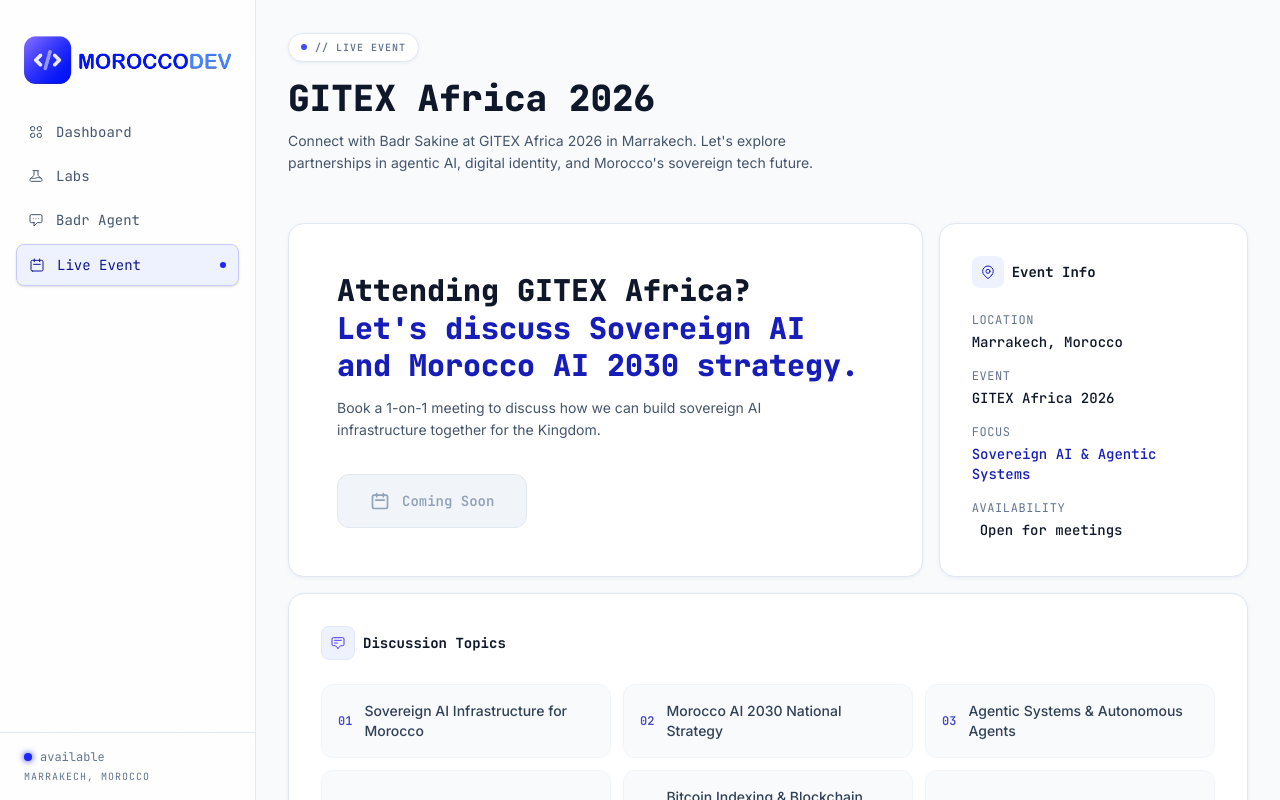
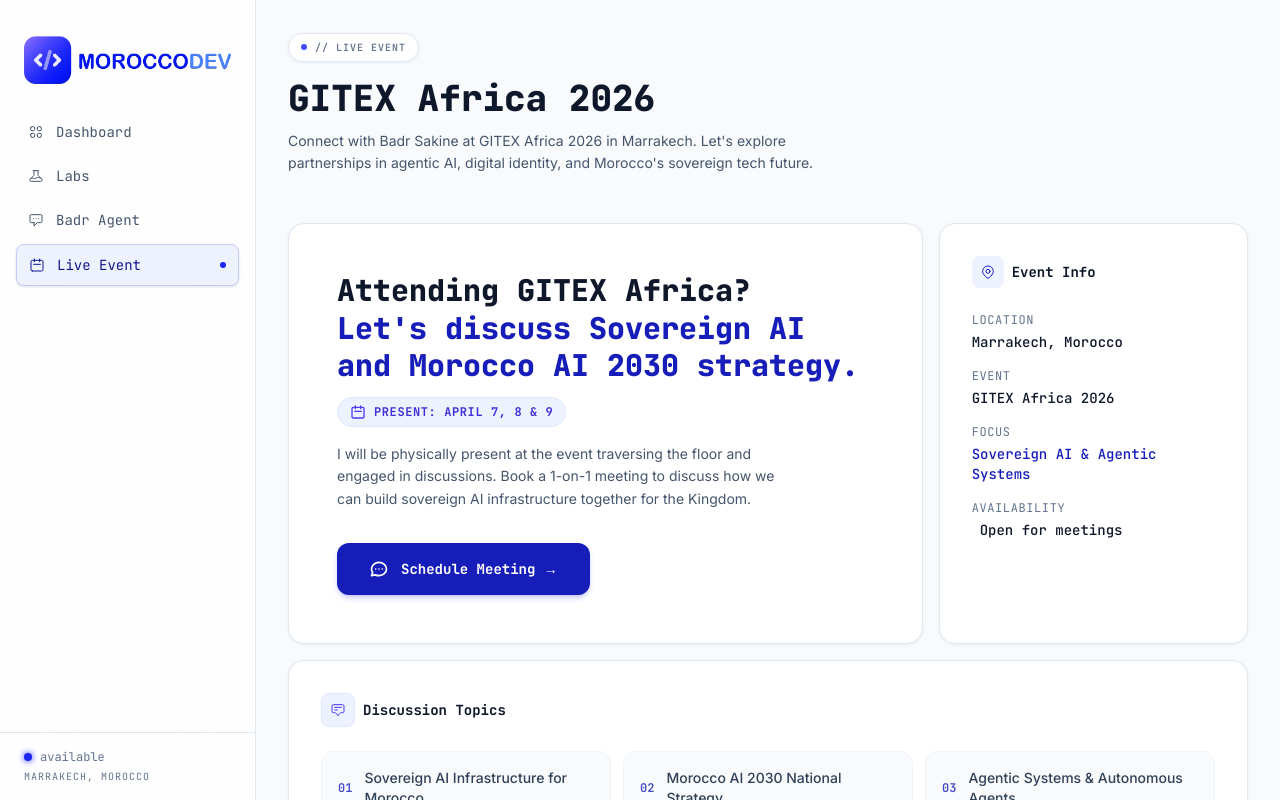
Before and after one commit to vibecoder-x/MoroccoDev, a Next.js app: page /gitex in a window 1280 px wide. Shown: the top 800 px of the page. Built offline with nearby package versions, Linux system fonts and the light colour scheme.

Commit message:
Update GITEX event dates and integrate strategic meeting modal

```diff
--- a/src/app/gitex/page.tsx
+++ b/src/app/gitex/page.tsx
@@ -1,6 +1,8 @@
 "use client";
 
 import { motion } from "framer-motion";
+import { useState } from "react";
+import MeetingModal from "@/components/MeetingModal";
 
 const topics = [
   "Sovereign AI Infrastructure for Morocco",
@@ -23,7 +25,11 @@
 };
 
 export default function GitexPage() {
+  const [isModalOpen, setIsModalOpen] = useState(false);
+
   return (
+    <>
+    <MeetingModal isOpen={isModalOpen} onClose={() => setIsModalOpen(false)} />
     <motion.div
       className="p-6 lg:p-8"
       variants={container}
@@ -63,19 +69,27 @@
                 </span>
               </h2>
 
+              <div className="inline-flex items-center gap-2 mb-4 px-3 py-1.5 bg-indigo-50 border border-indigo-100 rounded-full">
+                <svg className="w-4 h-4 text-indigo-600" fill="none" stroke="currentColor" viewBox="0 0 24 24">
+                  <path strokeLinecap="round" strokeLinejoin="round" strokeWidth={2} d="M8 7V3m8 4V3m-9 8h10M5 21h14a2 2 0 002-2V7a2 2 0 00-2-2H5a2 2 0 00-2 2v12a2 2 0 002 2z" />
+                </svg>
+                <span className="font-[family-name:var(--font-mono)] text-xs text-indigo-700 font-bold uppercase tracking-wider">
+                  Present: April 7, 8 & 9
+                </span>
+              </div>
+
               <p className="text-slate-600 text-sm leading-relaxed mb-8 max-w-md">
-                Book a 1-on-1 meeting to discuss how we can build sovereign AI
-                infrastructure together for the Kingdom.
+                I will be physically present at the event traversing the floor and engaged in discussions. Book a 1-on-1 meeting to discuss how we can build sovereign AI infrastructure together for the Kingdom.
               </p>
 
               <button
-                disabled
-                className="inline-flex items-center gap-3 px-8 py-4 bg-slate-100 text-slate-400 border border-slate-200 font-[family-name:var(--font-mono)] font-semibold text-sm rounded-xl cursor-not-allowed transition-all duration-300"
+                onClick={() => setIsModalOpen(true)}
+                className="inline-flex items-center gap-3 px-8 py-4 bg-emerald-600 text-white shadow-md shadow-emerald-500/20 font-[family-name:var(--font-mono)] font-bold text-sm rounded-xl hover:bg-emerald-500 transition-all duration-300"
               >
                 <svg className="w-5 h-5" fill="none" stroke="currentColor" viewBox="0 0 24 24">
-                  <path strokeLinecap="round" strokeLinejoin="round" strokeWidth={2} d="M8 7V3m8 4V3m-9 8h10M5 21h14a2 2 0 002-2V7a2 2 0 00-2-2H5a2 2 0 00-2 2v12a2 2 0 002 2z" />
+                  <path strokeLinecap="round" strokeLinejoin="round" strokeWidth={2} d="M8 12h.01M12 12h.01M16 12h.01M21 12c0 4.418-4.03 8-9 8a9.863 9.863 0 01-4.255-.949L3 20l1.395-3.72C3.512 15.042 3 13.574 3 12c0-4.418 4.03-8 9-8s9 3.582 9 8z" />
                 </svg>
-                Coming Soon
+                Schedule Meeting →
               </button>
             </div>
           </div>
@@ -150,5 +164,6 @@
         </motion.div>
       </div>
     </motion.div>
+    </>
   );
 }
```
